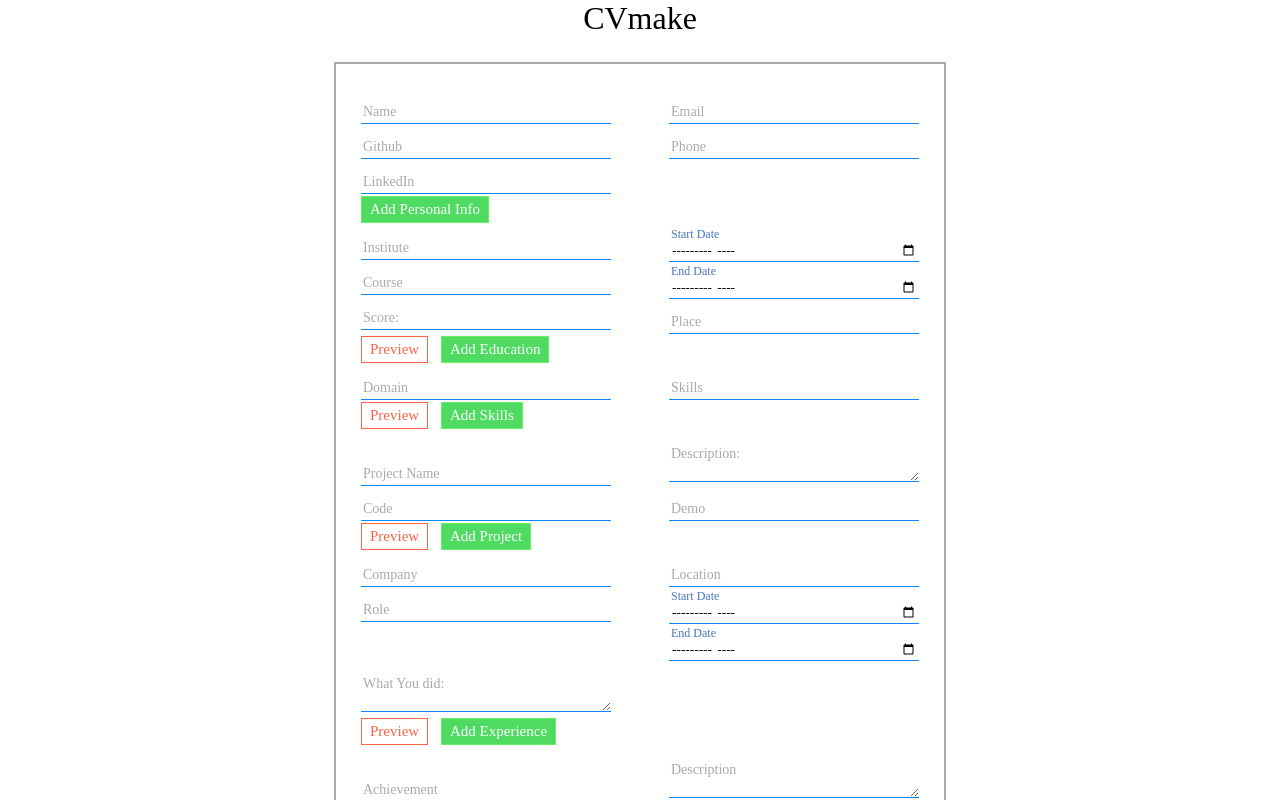
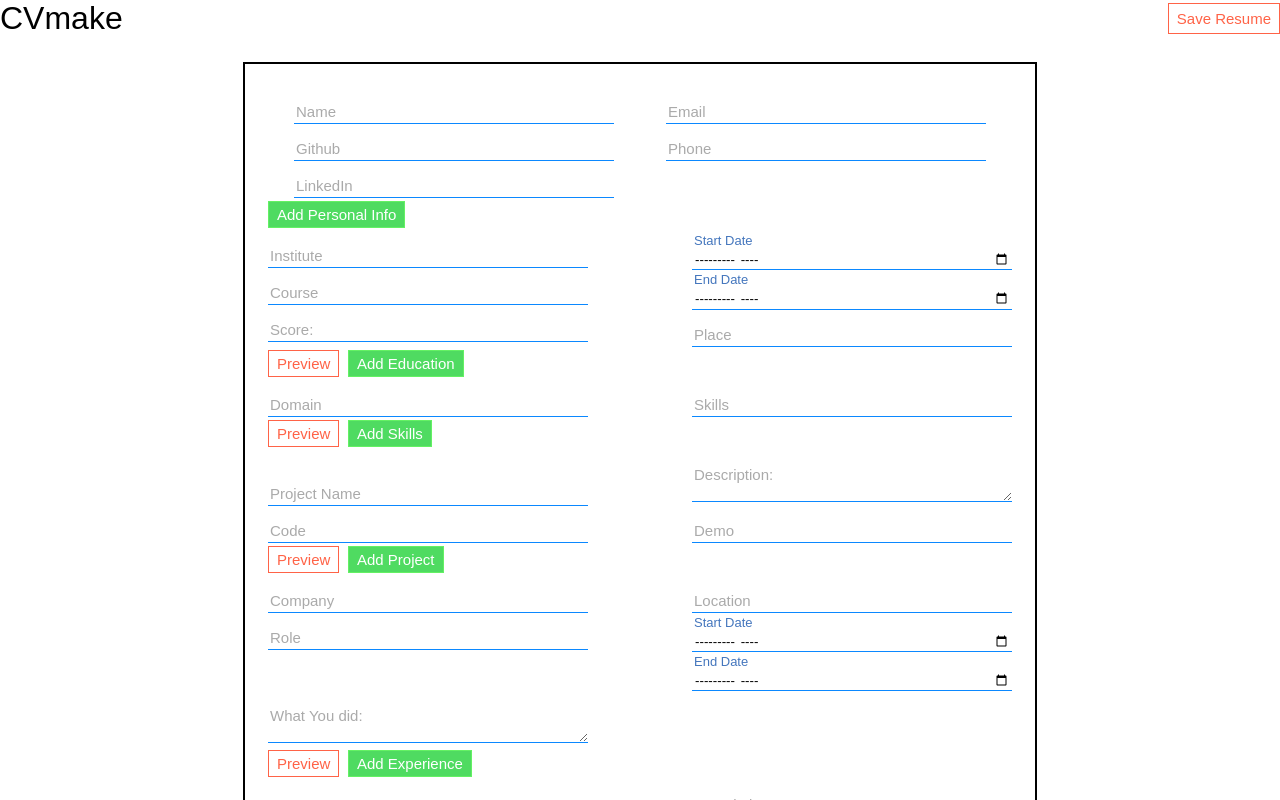
Before and after one commit to nitch193/ATS-resume, a React (Create React App) app: page / in a window 1280 px wide. Shown: the top 800 px of the page. Built offline with nearby package versions, Linux system fonts and the light colour scheme.

Commit message:
improved styling

```diff
--- a/src/App.css
+++ b/src/App.css
@@ -2,24 +2,25 @@
   box-sizing: border-box;
 }
 .nav {
+  display: flex;
   width: 100%;
   font-size: 2em;
-  text-align: center;
   margin-bottom: 25px;
+  justify-content: space-between;
 }
 .footer {
   text-align: center;
 }
 .cv {
   margin: 0 auto;
-  width: 612px;
-  height: 792px;
-  padding: 25px;
-  border: #aaa 2px solid;
+  width: 794px;
+  height: 1100px;
+  padding: 23px;
+  border: 2px solid black;
 }
 .about-div {
   display: flex;
-  justify-content: space-between;
+  justify-content: space-around;
 }
 .name-and-url {
   display: flex;
@@ -128,27 +129,24 @@
   justify-content: space-between;
   align-items: flex-end;
 }
-#style-div {
-  position: relative;
-  width: 250px;
-}
+
 #style-div input {
   background: transparent;
   border: none;
   border-bottom: solid 1px #0b88ff;
-  padding: 17px 2px 1px;
+  padding: 20px 2px 1px;
   transition: padding 0.4s;
   width: 100%;
 }
 #style-div input:placeholder-shown + label {
   color: #aaa;
-  font-size: 14px;
-  top: 15px;
+  font-size: 15px;
+  top: 16px;
 }
 #style-div input:focus + label,
 #style-div label {
   color: #4476bd;
-  font-size: 12px;
+  font-size: 13px;
   pointer-events: none;
   position: absolute;
   left: 2px;
@@ -166,25 +164,25 @@ input:not(:placeholder-shown) {
 }
 #style-div {
   position: relative;
-  width: 250px;
+  width: 320px;
 }
 #style-div textarea {
   background: transparent;
   border: none;
   border-bottom: solid 1px #0b88ff;
-  padding: 17px 2px 1px;
+  padding: 20px 2px 1px;
   transition: padding 0.4s;
   width: 100%;
 }
 #style-div textarea:placeholder-shown + label {
   color: #aaa;
-  font-size: 14px;
-  top: 15px;
+  font-size: 15px;
+  top: 16px;
 }
 #style-div textarea:focus + label,
 #style-div label {
   color: #4476bd;
-  font-size: 12px;
+  font-size: 13px;
   pointer-events: none;
   position: absolute;
   left: 2px;
@@ -202,7 +200,7 @@ textarea:not(:placeholder-shown) {
 }
 
 hr {
-  margin: 0;
+  margin: 2px 0 2px 0;
 }
 button {
   border: 1px solid tomato;
@@ -212,7 +210,7 @@ button {
   cursor: pointer;
   transition: 0.4s;
   color: tomato;
-  margin: 2px 0px 2px 0px;
+  margin: 3px 0px 3px 0px;
 }
 button:hover {
   color: white;
@@ -226,7 +224,7 @@ form button {
   cursor: pointer;
   transition: 0.4s;
   color: white;
-  margin: 2px 0px 2px 0;
+  margin: 3px 0px 3px 0;
 }
 form button:hover {
   color: #4fdb61;
@@ -241,9 +239,12 @@ form button:hover {
     visibility: visible;
   }
   .cv {
+    border: none;
     position: absolute;
     left: 25px;
     top: 25px;
+    right: 25px;
+    bottom: 25px;
   }
   @page {
     margin: 0;
--- a/src/components/Achievements.jsx
+++ b/src/components/Achievements.jsx
@@ -46,7 +46,9 @@ export class Achievements extends Component {
                   placeholder="Name of Position/Achievement"
                   onChange={this.formHandler}
                 />
-                <label htmlFor="achievementName">Achievement</label>
+                <label htmlFor="achievementName">
+                  Achievements {`&`} Responsibilities
+                </label>
               </div>
               <div id="style-div">
                 <textarea
@@ -67,7 +69,7 @@ export class Achievements extends Component {
         <button onClick={this.handlePreview}>Preview</button>
       </div>
     ) : (
-      <div onClick={this.handlePreview}>
+      <div className="gap" onClick={this.handlePreview}>
         <div className="cv-title">Achievements {`&`} Responsibility</div>
         {this.state.achievements.map((achievement) => (
           <ul key={achievement.achievementName}>
--- a/src/components/Education.jsx
+++ b/src/components/Education.jsx
@@ -124,7 +124,7 @@ class Education extends Component {
         <button onClick={this.previewHandler}>Preview</button>
       </div>
     ) : (
-      <div onClick={this.previewHandler}>
+      <div className="gap" onClick={this.previewHandler}>
         <div className="cv-title">Education</div>
         {this.state.education.map((item, index) => (
           <ul key={index}>
--- a/src/components/Experience.jsx
+++ b/src/components/Experience.jsx
@@ -129,7 +129,7 @@ class Experience extends Component {
         <button onClick={this.previewHandler}>Preview</button>
       </div>
     ) : (
-      <div onClick={this.previewHandler}>
+      <div className="gap" onClick={this.previewHandler}>
         <div className="cv-title">Experience</div>
         {this.state.jobs.map((item, index) => (
           <div className="job-list" key={index}>
--- a/src/components/Nabar.js
+++ b/src/components/Nabar.js
@@ -1,7 +1,12 @@
 import React from "react";
 
 const Nabar = () => {
-  return <div className="nav">CVmake</div>;
+  return (
+    <div className="nav">
+      <span>CVmake</span>
+      <button onClick={() => window.print()}>Save Resume</button>
+    </div>
+  );
 };
 
 export default Nabar;
--- a/src/components/Projects.jsx
+++ b/src/components/Projects.jsx
@@ -96,7 +96,7 @@ class Projects extends Component {
         <button onClick={this.previewHandler}>Preview</button>
       </div>
     ) : (
-      <div onClick={this.previewHandler}>
+      <div className="gap" onClick={this.previewHandler}>
         <div className="cv-title">Projects</div>
         {this.state.works.map((item, index) => (
           <ul key={index}>
--- a/src/components/Skills.jsx
+++ b/src/components/Skills.jsx
@@ -67,7 +67,7 @@ export class Skills extends Component {
         <button onClick={this.handlePreview}>Preview</button>
       </div>
     ) : (
-      <div className="skill-div" onClick={this.handlePreview}>
+      <div className="gap skill-div" onClick={this.handlePreview}>
         <div className="cv-title">Skills</div>
         {this.state.skills.map((skill) => (
           <ul className="skill-ul" key={skill.domain}>
--- a/src/cv.css
+++ b/src/cv.css
@@ -1,17 +1,22 @@
 * {
   box-sizing: border-box;
-  font-family: "Times New Roman", Times, serif;
+  font-family: Arial, Helvetica, sans-serif;
 }
 .info {
   display: flex;
   justify-content: space-between;
+  margin-bottom: 20px;
 }
 .full-name {
   font-weight: bold;
+  font-size: 1.4em;
 }
 .web {
   display: flex;
   flex-direction: column;
+}
+.gap {
+  margin-bottom: 20px;
 }
 a {
   all: unset;
@@ -38,6 +43,7 @@ ul {
   position: relative;
   display: flex;
   justify-content: space-between;
+  margin: 5px 0 5px 0;
 }
 .list-item .name-score {
   padding-left: 10px;
@@ -50,9 +56,12 @@ ul {
 }
 .cv-title {
   margin-top: 5px;
-  font-size: 1rem;
+  font-size: 1.1em;
+  padding: 2px 0 2px 0;
   border-bottom: 2px solid black;
+  margin-bottom: 5px;
 }
+
 .cv-skills {
   border-bottom: 2px black solid;
 }
```
Also changed, not shown: 6 other files (tests, documents, lock files or other folders).
